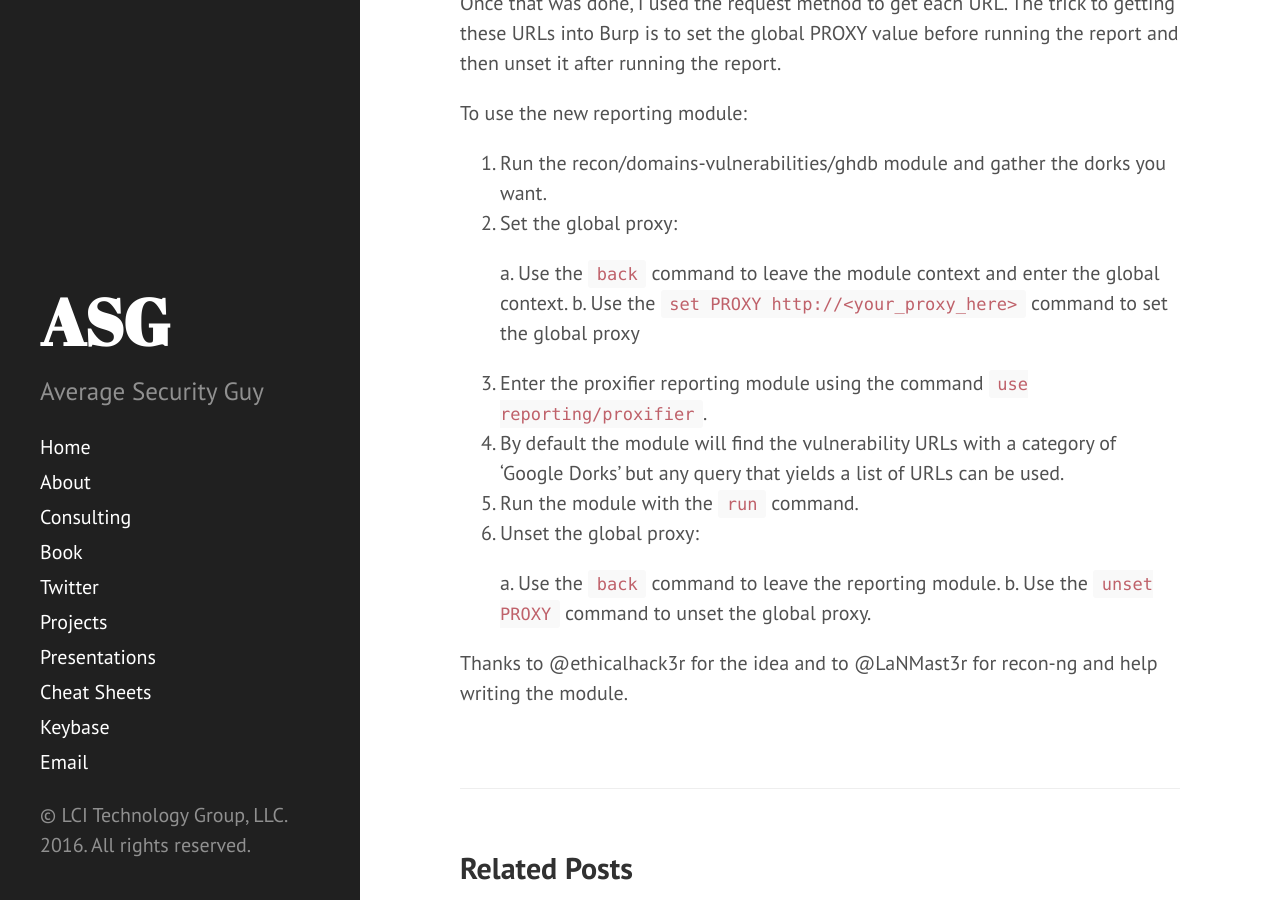
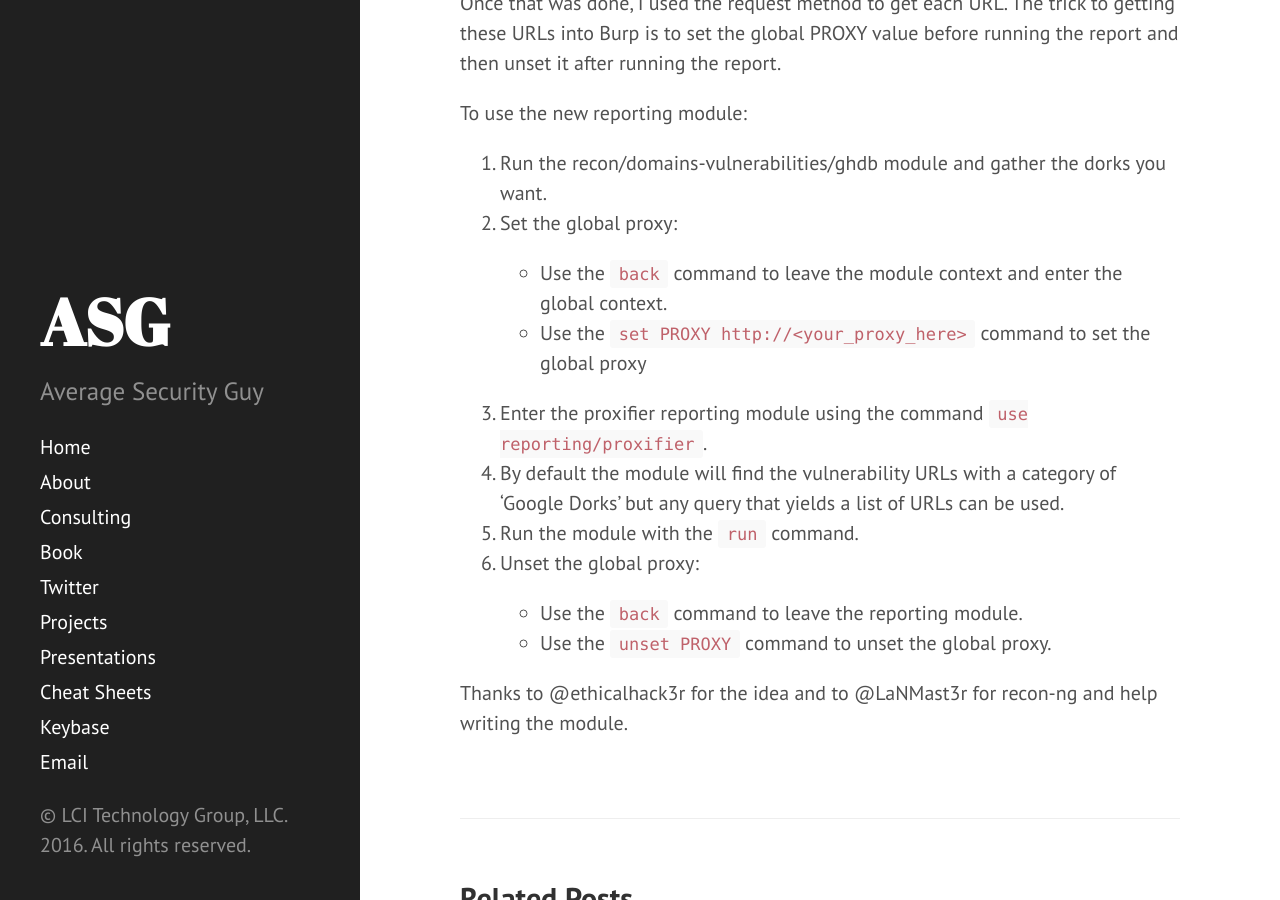
Before and after one commit to jaxmayhem/averagesecurityguy.github.io, a Jekyll site: the page built from _posts/2016-10-21-recon-ng-dorks-burp.md, in a window 1280 px wide and 900 px high, scrolled down 712 px. Built offline with Jekyll 4.4.1, drawn with Linux system fonts in a browser that asks for light colours.

```diff
--- a/_posts/2016-10-21-recon-ng-dorks-burp.md
+++ b/_posts/2016-10-21-recon-ng-dorks-burp.md
@@ -13,15 +13,15 @@ To use the new reporting module:
 1. Run the recon/domains-vulnerabilities/ghdb module and gather the dorks you want.
 2. Set the global proxy:
 
-    a. Use the `back` command to leave the module context and enter the global context.
-    b. Use the `set PROXY http://<your_proxy_here>` command to set the global proxy
+    * Use the `back` command to leave the module context and enter the global context.
+    * Use the `set PROXY http://<your_proxy_here>` command to set the global proxy
 
 3. Enter the proxifier reporting module using the command `use reporting/proxifier`.
 4. By default the module will find the vulnerability URLs with a category of 'Google Dorks' but any query that yields a list of URLs can be used.
 5. Run the module with the `run` command.
 6. Unset the global proxy:
 
-    a. Use the `back` command to leave the reporting module.
-    b. Use the `unset PROXY` command to unset the global proxy.
+    * Use the `back` command to leave the reporting module.
+    * Use the `unset PROXY` command to unset the global proxy.
 
 Thanks to @ethicalhack3r for the idea and to @LaNMast3r for recon-ng and help writing the module.
```
